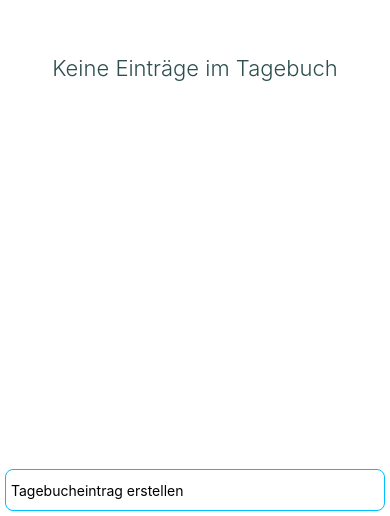
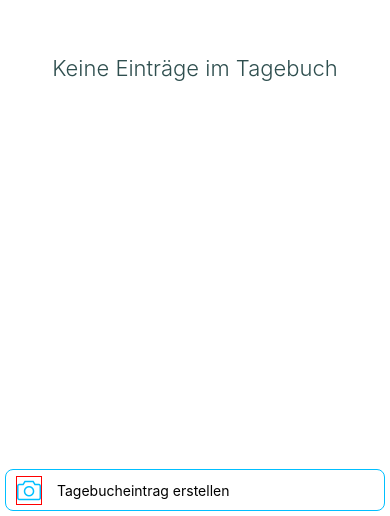
Before and after one commit to behrends/MyJournal, a React Native app: screen / in a window 390 px wide. Shown: the part 328-844 px from the top of the page. Built offline with nearby package versions, Linux system fonts and the light colour scheme.

Commit message:
Kapitel 6: Kamera-Icon

```diff
--- a/js/components/JournalItemInput.js
+++ b/js/components/JournalItemInput.js
@@ -5,6 +5,9 @@ import {
   TextInput,
   View
 } from 'react-native';
+import { SimpleLineIcons } from '@expo/vector-icons';
+
+import TouchableItem from './TouchableItem';
 
 export default class JournalItemInput extends Component {
   _submit(text) {
@@ -16,6 +19,15 @@ export default class JournalItemInput extends Component {
     return (
       <KeyboardAvoidingView behavior="padding">
         <View style={styles.inputContainer}>
+          <View style={styles.photoIcon}>
+            <TouchableItem>
+              <SimpleLineIcons
+                name="camera"
+                size={24}
+                color="deepskyblue"
+              />
+            </TouchableItem>
+          </View>
           <TextInput
             style={styles.input}
             ref={input => (this.textInput = input)}
@@ -32,6 +44,7 @@ export default class JournalItemInput extends Component {
 
 const styles = StyleSheet.create({
   inputContainer: {
+    flexDirection: 'row',
     borderColor: 'deepskyblue',
     borderRadius: 8,
     borderWidth: 1,
@@ -39,6 +52,12 @@ const styles = StyleSheet.create({
     paddingHorizontal: 5
   },
   input: {
+    flex: 1,
     height: 40
+  },
+  photoIcon: {
+    alignSelf: 'center',
+    marginLeft: 5,
+    marginRight: 15
   }
 });
--- a/js/components/JournalItemRow.js
+++ b/js/components/JournalItemRow.js
@@ -1,16 +1,7 @@
 import React, { Component } from 'react';
-import {
-  Image,
-  Platform,
-  StyleSheet,
-  Text,
-  TouchableOpacity,
-  TouchableNativeFeedback,
-  View
-} from 'react-native';
+import { Image, StyleSheet, Text, View } from 'react-native';
 
-const TouchableItem =
-  Platform.OS === 'ios' ? TouchableOpacity : TouchableNativeFeedback;
+import TouchableItem from './TouchableItem';
 
 export default class JournalItemRow extends Component {
   render() {
--- /dev/null
+++ b/js/components/TouchableItem.js
@@ -0,0 +1,10 @@
+import {
+  Platform,
+  TouchableNativeFeedback,
+  TouchableOpacity
+} from 'react-native';
+
+const TouchableItem =
+  Platform.OS === 'ios' ? TouchableOpacity : TouchableNativeFeedback;
+
+export default TouchableItem;
```
